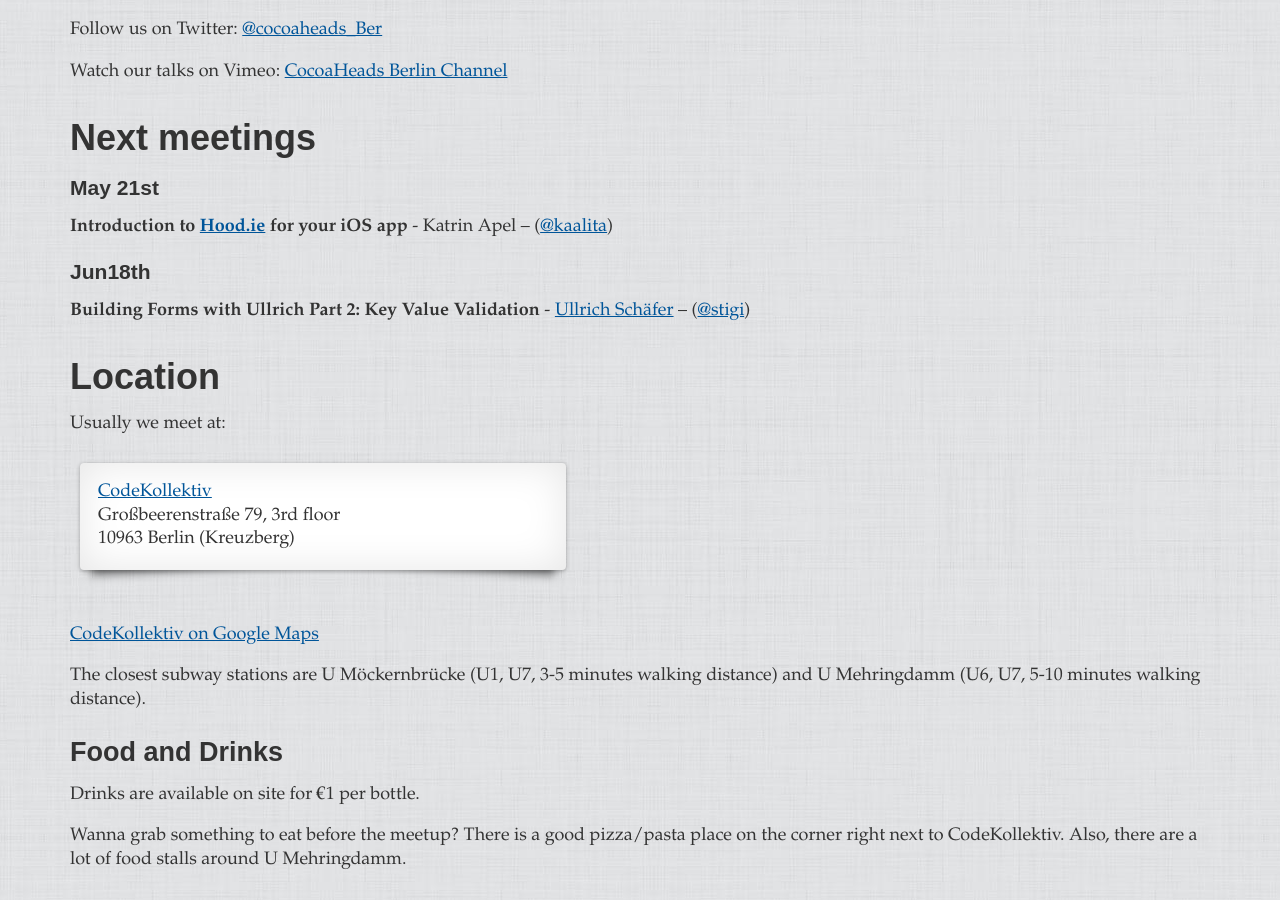
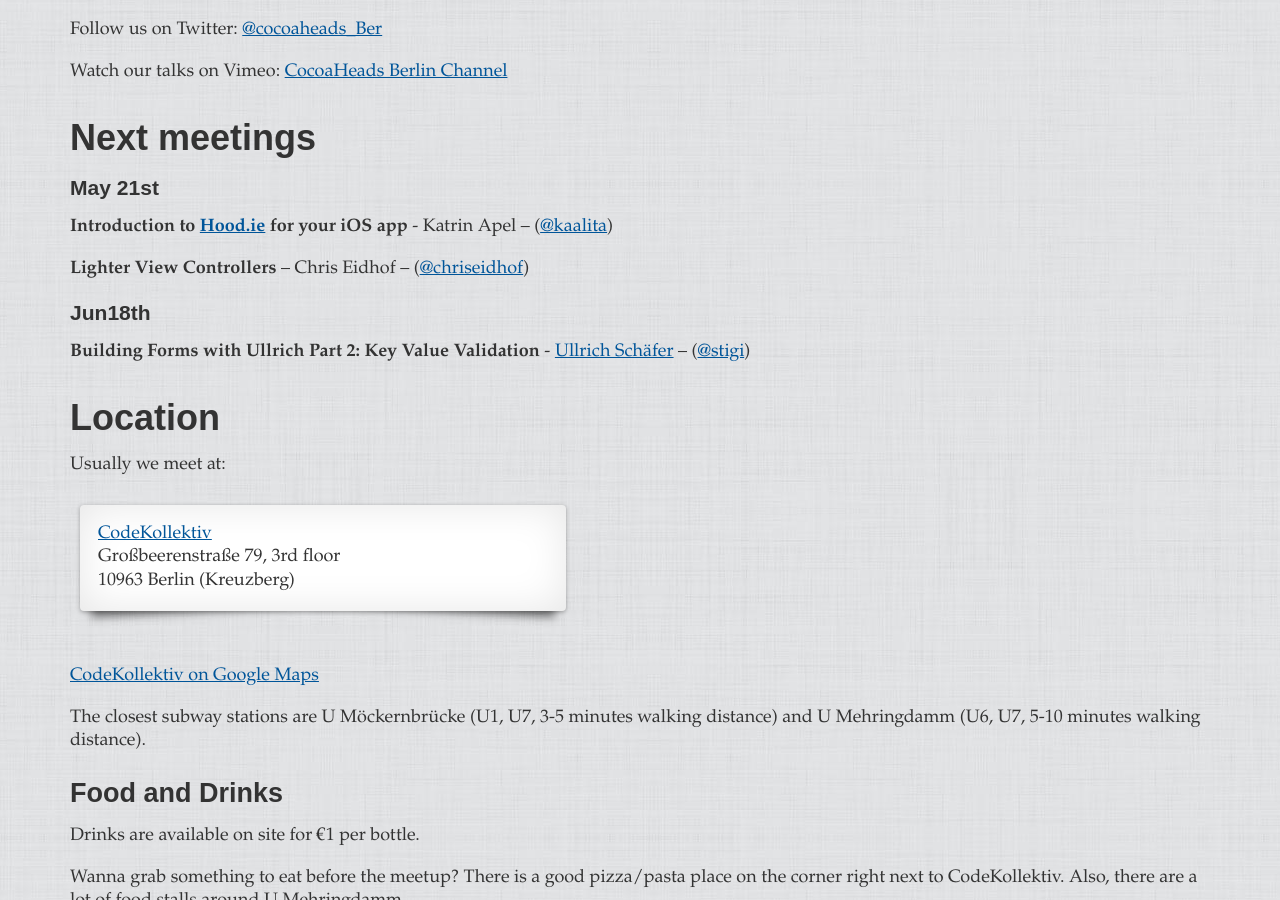
Before and after one commit to cocoaheads-berlin/cocoaheads-berlin.github.com, a Jekyll site: the page built from index.markdown, in a window 1280 px wide and 900 px high, scrolled down 470 px. Built offline with Jekyll 4.4.1, drawn with Linux system fonts in a browser that asks for light colours; some web fonts are replaced; Markdown is read by kramdown in place of the engine named in the settings.

Commit message:
added Chris' talk

```diff
--- a/index.markdown
+++ b/index.markdown
@@ -20,6 +20,8 @@ Watch our talks on Vimeo: [CocoaHeads Berlin Channel](https://vimeo.com/channels
 ###May 21st
 
 **Introduction to [Hood.ie](http://hood.ie) for your iOS app** - Katrin Apel – ([@kaalita](https://twitter.com/kaalita))
+
+**Lighter View Controllers** – Chris Eidhof – ([@chriseidhof](https://twitter.com/chriseidhof))
 
 ###Jun18th
 
```
